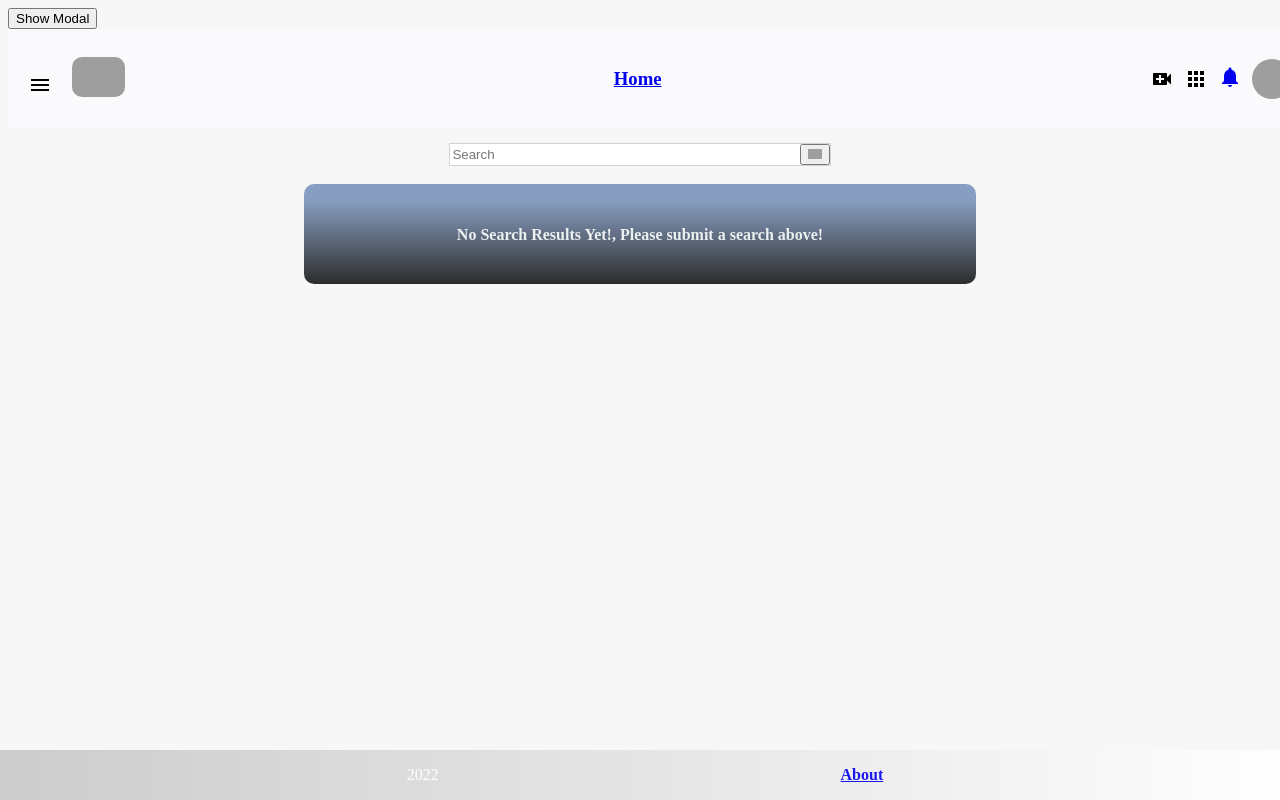
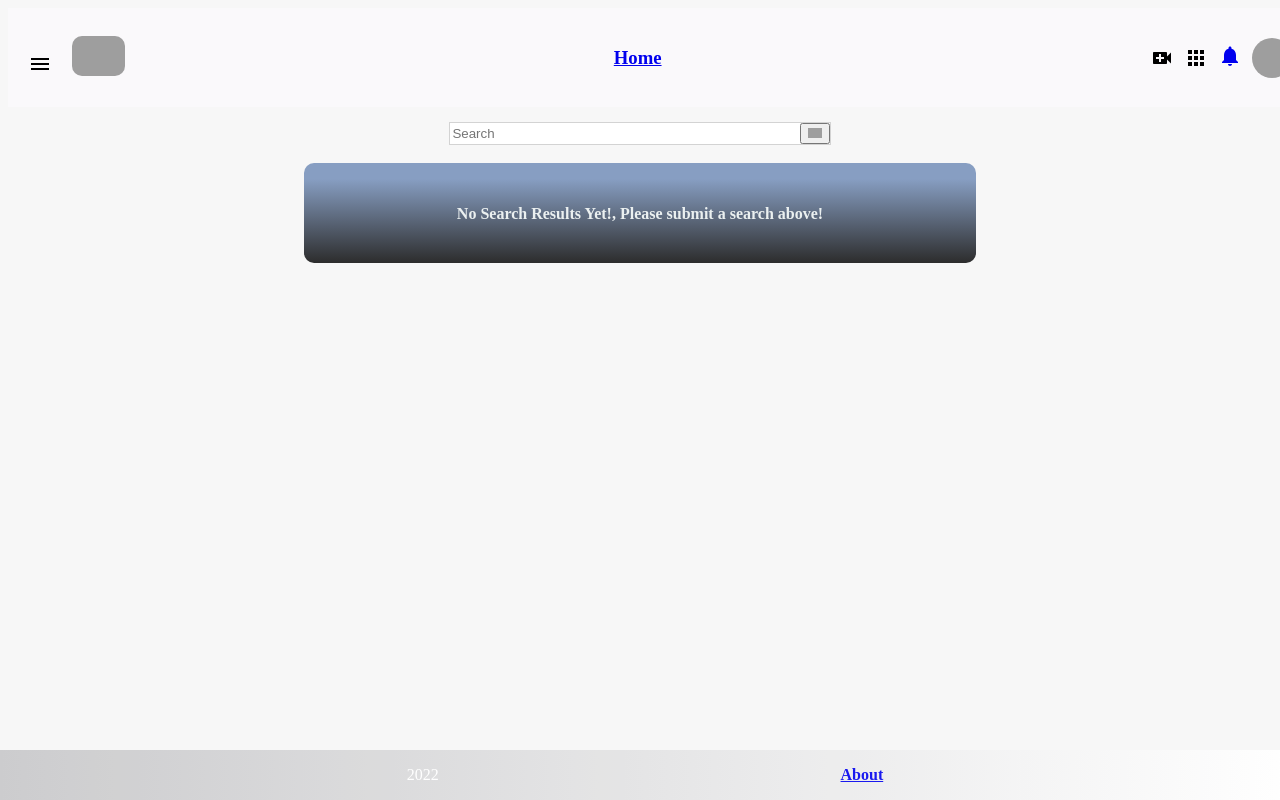
Before and after one commit to Lortiz528/youtube-clan-8-3-8, a React (Create React App) app: page / in a window 1280 px wide. Shown: the top 800 px of the page. Built offline with nearby package versions, Linux system fonts and the light colour scheme; grey boxes are pictures that could not be loaded; a web font is replaced by a local one.

Commit message:
nothingness

```diff
--- a/src/App.js
+++ b/src/App.js
@@ -1,30 +1,28 @@
-import React, { useState } from 'react';
+import React from 'react';
 import './App.css';
 import Navbar from './components/common/Navbar';
 import { Routes, Route } from 'react-router-dom';
+
 import About from './components/pages/About';
 import Home from './components/pages/Home';
 import Footer from './components/common/Footer';
+
 import Video from './components/pages/Video';
-import ErrorPage from './ErrorPage';
 
-export default function App () {
-const [show, setShow] = useState(false)
 
+class App extends React.Component {
+
+  render() {
     return (
       <div className="App">
-       <button onClick={()=> setShow(true)}>Show Modal</button><ErrorPage show={show}/>
-
-
+        <div className="NavBAR">
           <Navbar />
-
-
+        </div>
         <div className="wrapper">
           <Routes>
             <Route path="/" element={<Home />} />
             <Route path="/about" element={<About />} />
             <Route path="/videos/:id" element={<Video />} />
-            <Route path="*" element={<ErrorPage/>} />
           </Routes>
         </div>
 
@@ -32,3 +30,6 @@ const [show, setShow] = useState(false)
       </div>
     );
   }
+}
+
+export default App;
```
